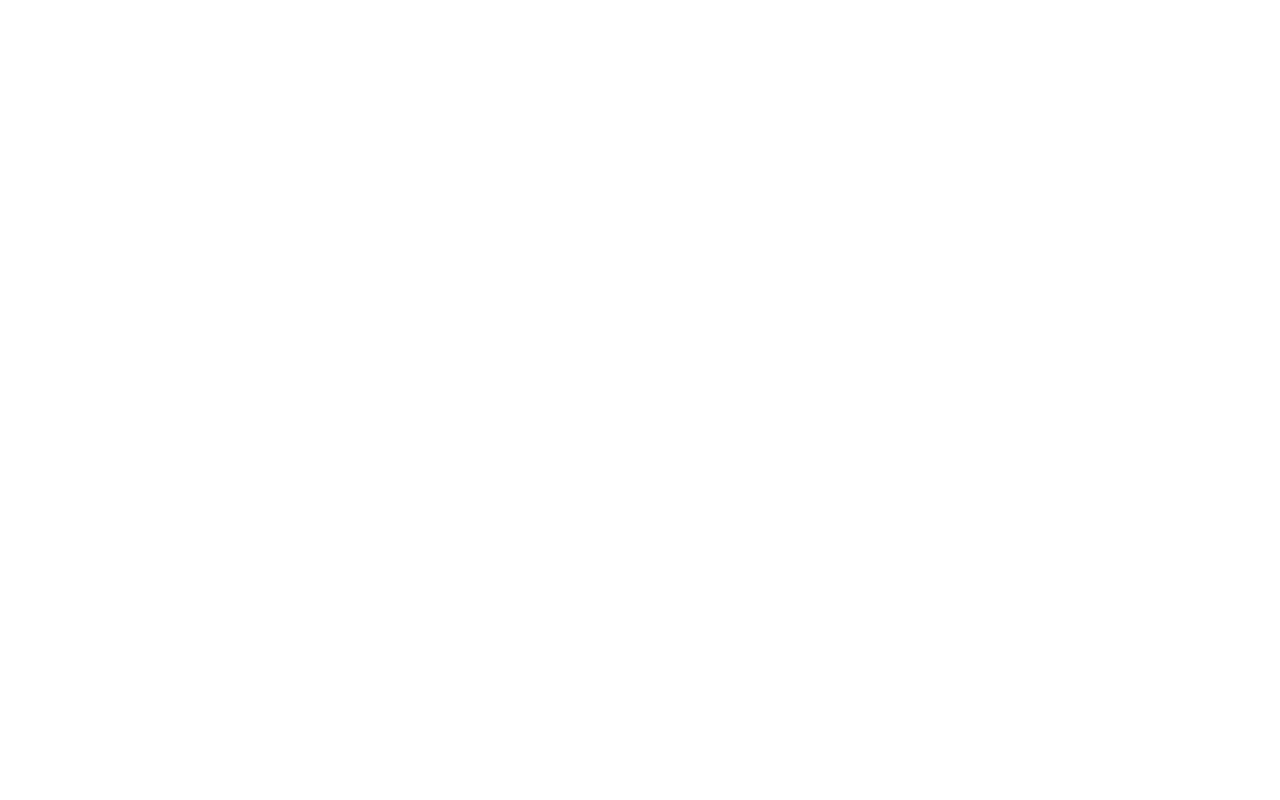
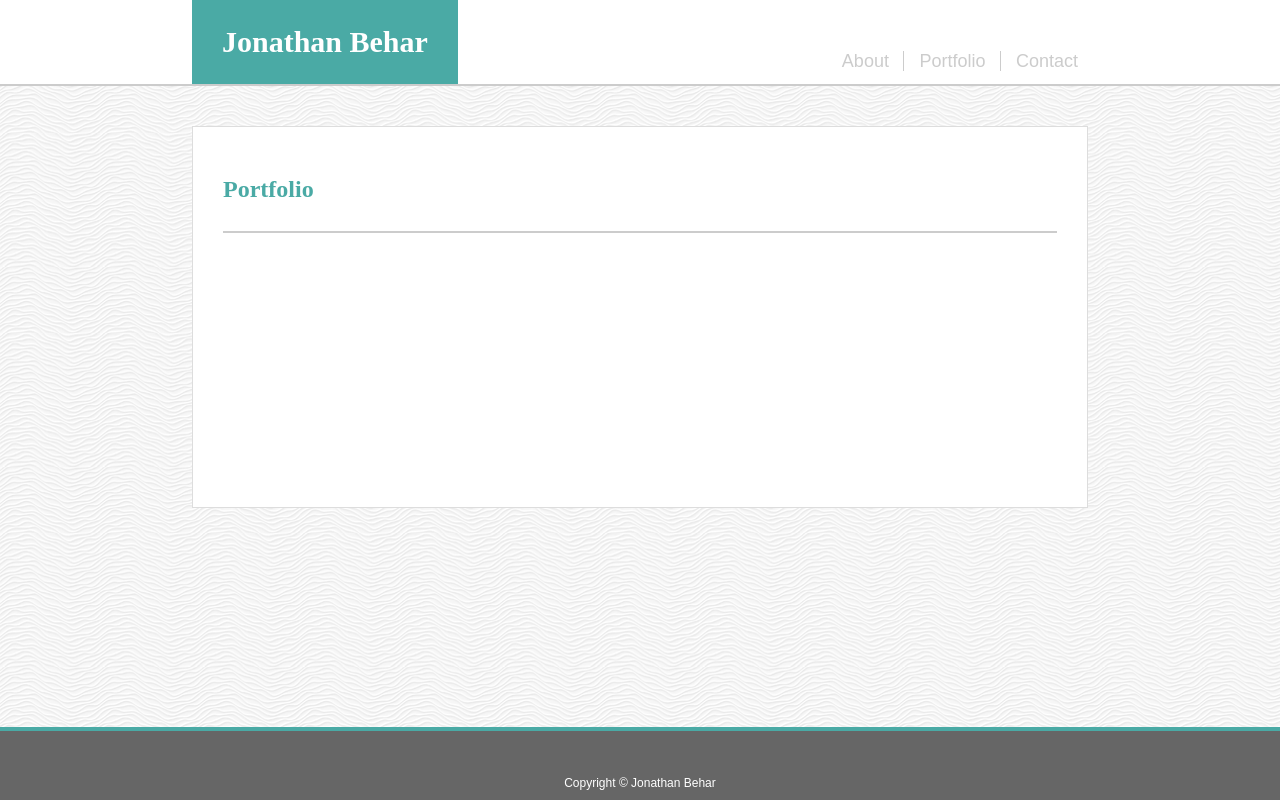
Before and after one commit to jdb443/Basic-Portfolio, a plain HTML site: page portfolio.html in a window 1280 px wide. Drawn offline with Linux system fonts and the light colour scheme.

Commit message:
Added Portfolio skeleton

```diff
--- a/portfolio.html
+++ b/portfolio.html
@@ -1,4 +1,39 @@
 <!DOCTYPE html>
-<html>
+<html lang="en-US">
+<head>
+    <meta charset="UTF-8">
+    <meta name="viewport" content="width=device-width, initial-scale=1.0">
+    <meta http-equiv="X-UA-Compatible" content="ie=edge">
+    <link rel = "stylesheet" type = "text/css" href = "assets/css/style.css"/>
+    <title>Jonathan Behar - Basic-Portfolio - Portfolio</title>
+</head>
+<body>
+    <header>
+        <nav id="navbar">
+              <section id="nav_title1">
+                  <a href="index.html"><h1>Jonathan Behar</h1></a>
+              </section>
+              <section id="nav_title2">
+                  <br>
+                  <span><a href="index.html">About</a></span>
+                  <span class="navBorder"><a href="portfolio.html">Portfolio</a></span>
+                  <span class="navBorder"><a href="contact.html">Contact</a></span>
+              </section>
+        </nav>
+      </header>
 
+    <section class="mainContent mainContainer">
+        <h2>Portfolio</h2>
+
+            <div id="main-bio">
+
+
+
+          </div>
+    </section>
+
+    <footer>
+        Copyright &#xA9; Jonathan Behar
+    </footer>
+</body>
 </html>
```
Also changed, not shown: index.html (+4 -2 lines).
